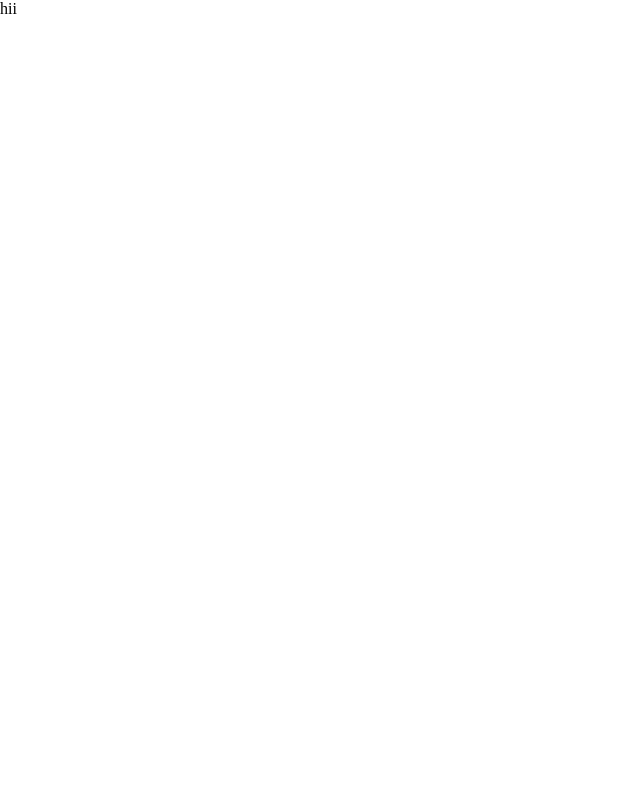
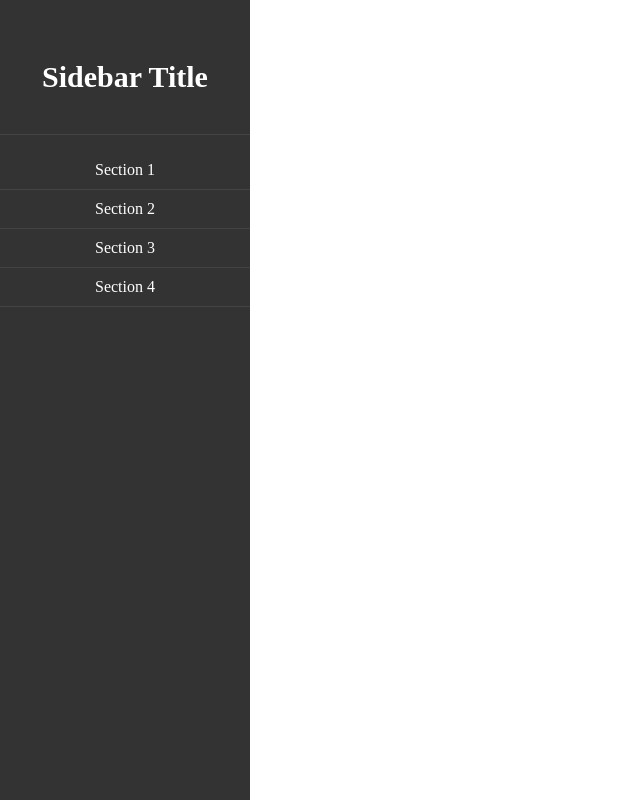
Before and after one commit to Roylouis123/hackathon, a React (Vite) app: page / in a window 1280 px wide. Shown: the whole page, without its empty margins (0-640 px from the left). Built offline with nearby package versions, Linux system fonts and the light colour scheme.

Commit message:
added side bar

```diff
--- /dev/null
+++ b/src/App.css
@@ -0,0 +1,14 @@
+/* src/App.css */
+.App {
+    display: flex;
+  }
+
+  .content {
+    margin-left: 250px; /* Same width as the sidebar */
+    padding: 20px;
+    width: calc(100% - 250px);
+  }
+
+  h1 {
+    font-size: 24px;
+  }
--- a/src/App.jsx
+++ b/src/App.jsx
@@ -1,14 +1,14 @@
+import React from 'react';
+import './App.css';
+import Sidebar from './components/sideBar';
 
 
 function App() {
-
   return (
-    <>
-      <div>
-        hii
-      </div>
-    </>
-  )
+    <div className="App">
+      <Sidebar />
+    </div>
+  );
 }
 
-export default App
+export default App;
--- /dev/null
+++ b/src/Components/Sidebar.css
@@ -0,0 +1,39 @@
+/* src/Sidebar.css */
+.sidebar {
+    position: fixed;
+    left: 0;
+    top: 0;
+    height: 100%;
+    width: 250px;
+    background-color: #333;
+    color: white;
+    padding-top: 20px;
+  }
+
+  .sidebar-header {
+    padding: 15px;
+    text-align: center;
+    font-size: 20px;
+    border-bottom: 1px solid #444;
+  }
+
+  .sidebar-menu {
+    list-style-type: none;
+    padding: 0;
+  }
+
+  .sidebar-menu li {
+    padding: 10px;
+    text-align: center;
+    border-bottom: 1px solid #444;
+  }
+
+  .sidebar-menu li a {
+    color: white;
+    text-decoration: none;
+    display: block;
+  }
+
+  .sidebar-menu li a:hover {
+    background-color: #575757;
+  }
--- /dev/null
+++ b/src/Components/sideBar.jsx
@@ -0,0 +1,20 @@
+import React from 'react';
+import './Sidebar.css';
+
+const Sidebar = () => {
+  return (
+    <div className="sidebar">
+      <div className="sidebar-header">
+        <h2>Sidebar Title</h2>
+      </div>
+      <ul className="sidebar-menu">
+        <li><a href="#section1">Section 1</a></li>
+        <li><a href="#section2">Section 2</a></li>
+        <li><a href="#section3">Section 3</a></li>
+        <li><a href="#section4">Section 4</a></li>
+      </ul>
+    </div>
+  );
+};
+
+export default Sidebar;
```
